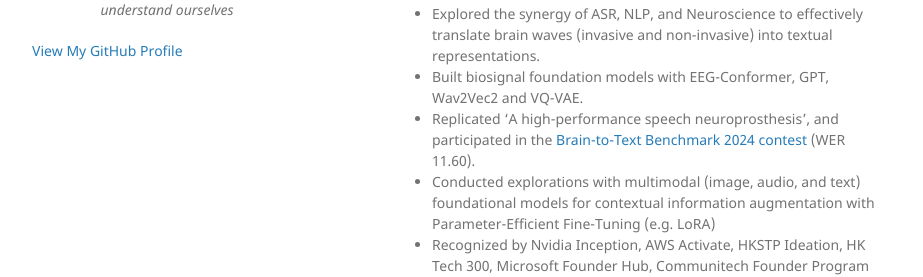
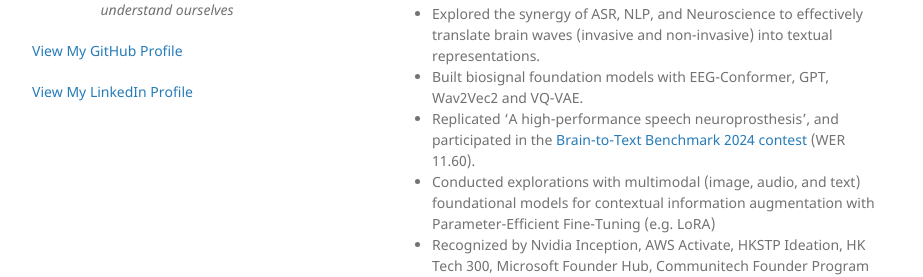
Before and after one commit to kennethli319/kennethli319.github.io, a Jekyll site: the page built from index.md, in a window 1280 px wide. Shown: the part 406-683 px from the top of the page, without its empty margins (178-1101 px from the left). Built offline with Jekyll 4.4.1, drawn with Linux system fonts in a browser that asks for light colours.

Commit message:
linkedin

```diff
--- a/_layouts/default.html
+++ b/_layouts/default.html
@@ -31,6 +31,8 @@
         <p class="view"><a href="{{ site.github.owner_url }}">View My GitHub Profile</a></p>
         {% endif %}
 
+        <p class="view"><a href="https://www.linkedin.com/in/wang-yau-li/">View My LinkedIn Profile</a></p>
+
         {% if site.show_downloads %}
         <ul class="downloads">
           <li><a href="{{ site.github.zip_url }}">Download <strong>ZIP File</strong></a></li>
```
